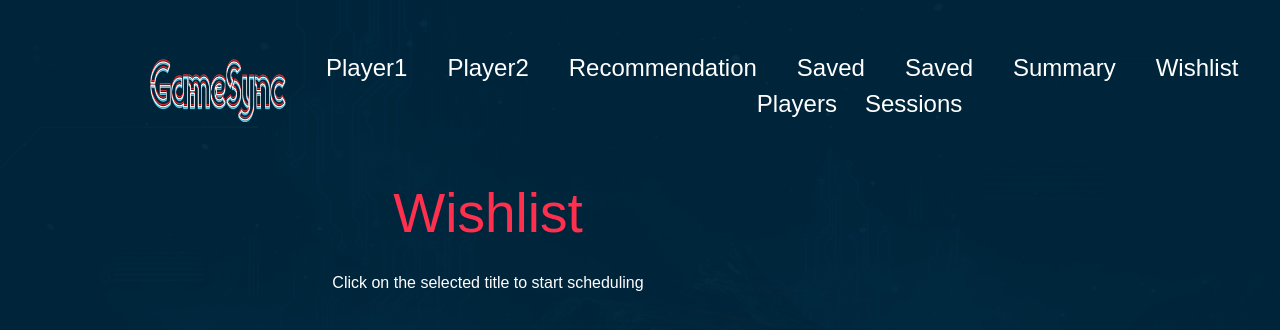
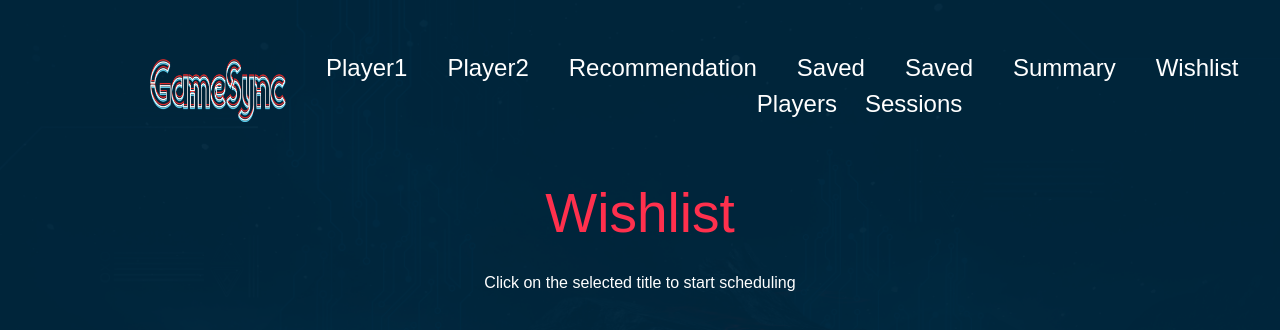
Before and after one commit to Alan-Chumbley/Gaming-scheduler, a React (Vite) app: page /wishlist in a window 1280 px wide. Shown: the top 330 px of the page. Built offline with nearby package versions, Linux system fonts and the light colour scheme; a web font is replaced by a local one.

Commit message:
add mx-auto to app.jsx container

```diff
--- a/src/App.jsx
+++ b/src/App.jsx
@@ -17,7 +17,7 @@
 
     <>
     <Navbar />
-    <div className='container'>
+    <div className='container mx-auto'>
     <Routes>
       <Route path='/' element={<Home />}/>
       <Route path='/player1' element ={<Player1 />} />
--- a/src/pages/Wishlist/Wishlist.jsx
+++ b/src/pages/Wishlist/Wishlist.jsx
@@ -3,7 +3,7 @@
 
 const Wishlist = () => {
   return (
-    <div className='container mx-auto wishlist'>
+    <div className='wishlist'>
 
       {/* background overlay */}
       <div className='overlay'></div>
```
